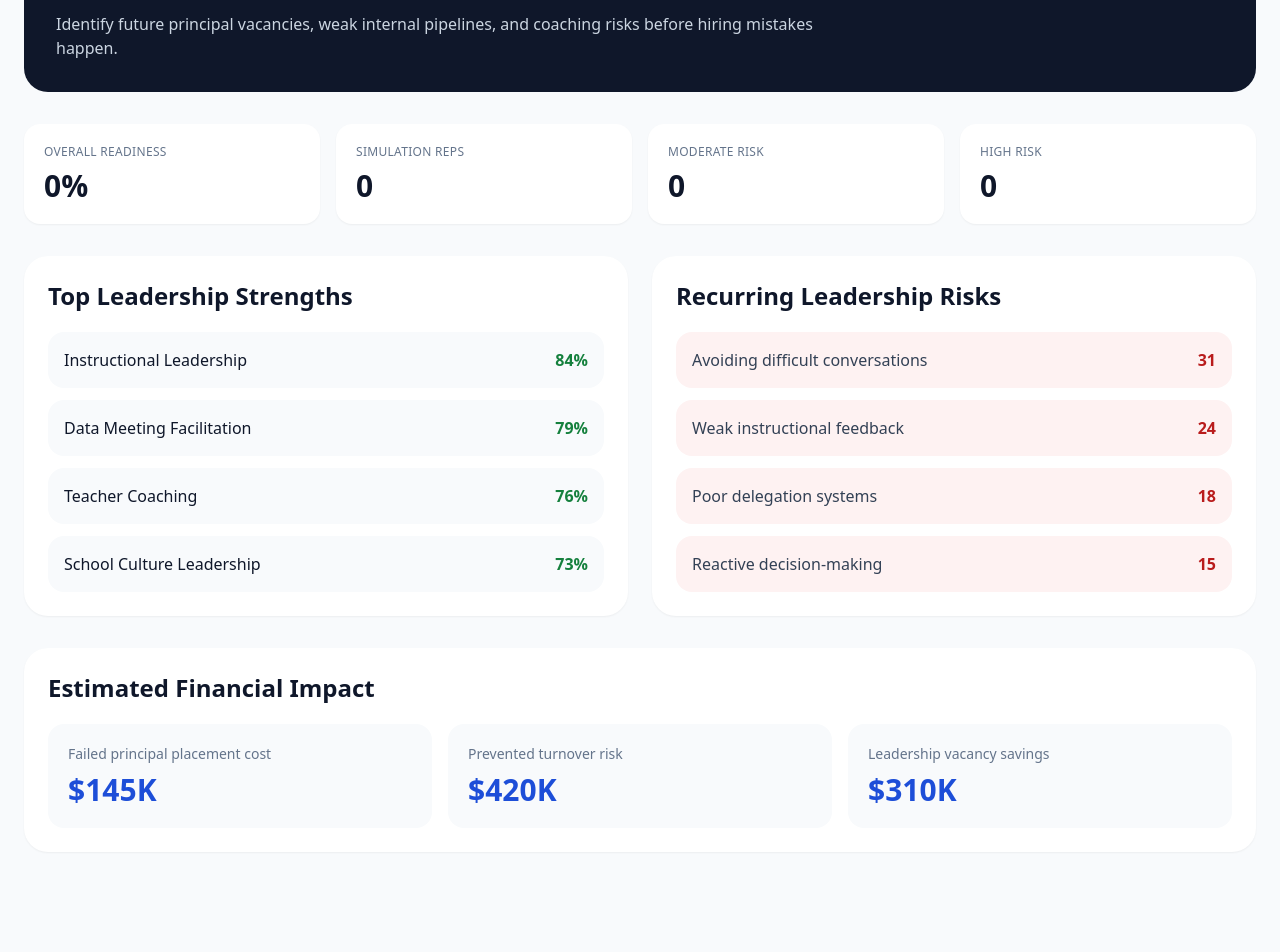
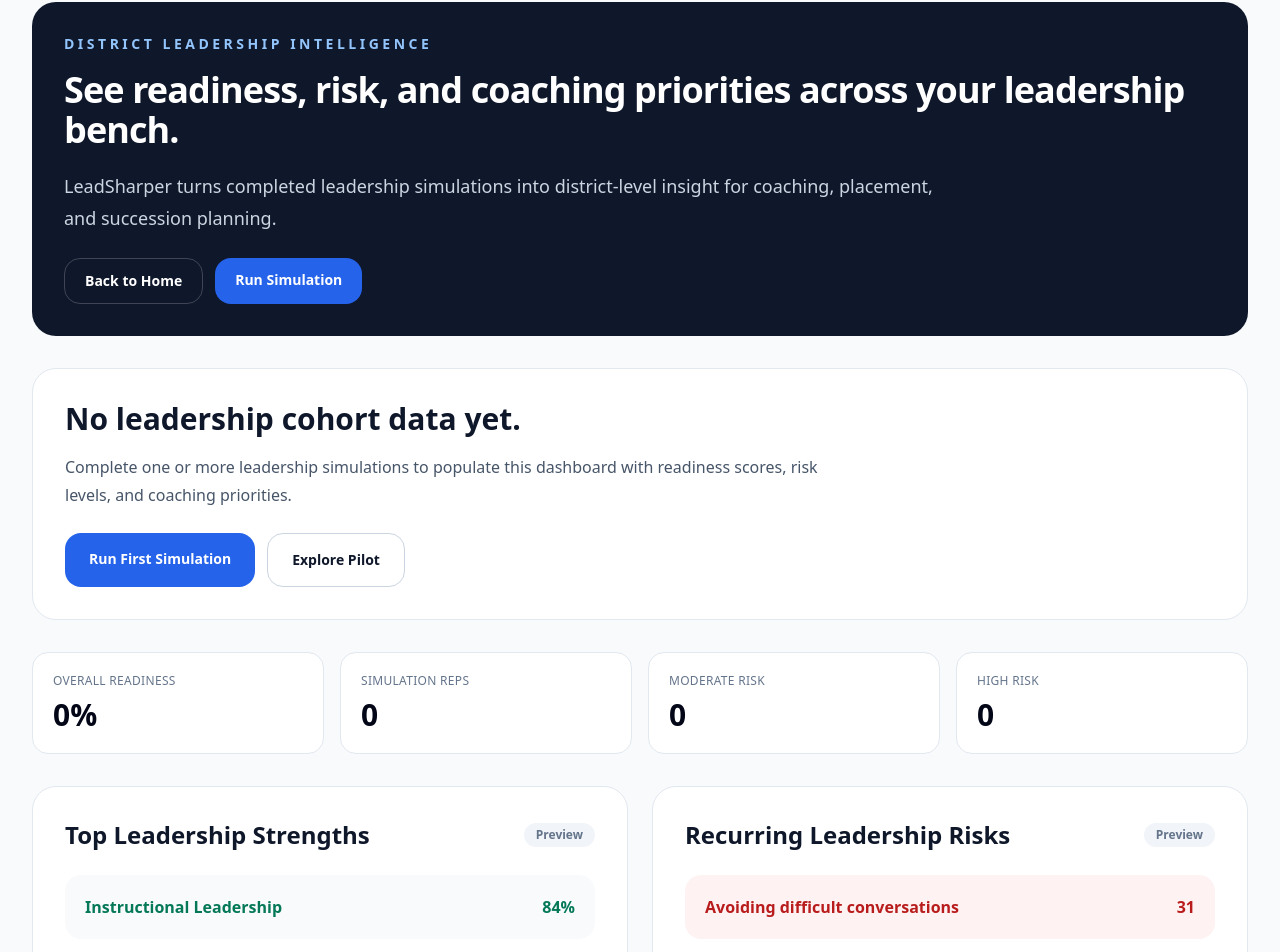
Before and after one commit to jmarc296-jpg/instructional-leadership-practice, a Next.js app: page /district in a window 1280 px wide. Shown: the part 140-1092 px from the top of the page. Before the commit the page ends 1024 px from the top, so only its background shows below. Built offline with nearby package versions, Linux system fonts and the light colour scheme.

Commit message:
Fix district intelligence onboarding flow

```diff
--- a/app/district/page.tsx
+++ b/app/district/page.tsx
@@ -1,94 +1,178 @@
 'use client'
 
-import { getPlatformIntelligence } from '@/lib/platform-intelligence'
+import { useMemo } from 'react'
+import { TopNav } from '@/components/home/top-nav'
+import { getLeadershipIntelligenceSnapshots } from '@/lib/local-store'
 
 export default function DistrictPage() {
-  const intelligence = getPlatformIntelligence()
-  const strengths = [
-    { label: "Instructional Leadership", value: "84%" },
-    { label: "Data Meeting Facilitation", value: "79%" },
-    { label: "Teacher Coaching", value: "76%" },
-    { label: "School Culture Leadership", value: "73%" }
-  ]
+  const snapshots = getLeadershipIntelligenceSnapshots()
 
-  const risks = [
-    { label: "Avoiding difficult conversations", count: 31 },
-    { label: "Weak instructional feedback", count: 24 },
-    { label: "Poor delegation systems", count: 18 },
-    { label: "Reactive decision-making", count: 15 }
-  ]
+  const summary = useMemo(() => {
+    const total = snapshots.length
+
+    const readinessScores = snapshots
+      .map((item: any) => item?.score?.readiness)
+      .filter((score: any) => typeof score === 'number')
+
+    const averageReadiness =
+      readinessScores.length > 0
+        ? Math.round(readinessScores.reduce((sum: number, score: number) => sum + score, 0) / readinessScores.length)
+        : 0
+
+    const riskCounts = snapshots.reduce(
+      (acc: Record<string, number>, item: any) => {
+        const risk = item?.profile?.riskLevel ?? 'unknown'
+        acc[risk] = (acc[risk] ?? 0) + 1
+        return acc
+      },
+      {}
+    )
+
+    return {
+      total,
+      averageReadiness,
+      moderateRisk: riskCounts.moderate ?? 0,
+      highRisk: riskCounts.high ?? 0
+    }
+  }, [snapshots])
+
+  const hasData = summary.total > 0
 
   return (
-    <main className="min-h-screen bg-slate-50 px-6 py-8">
+    <main className="min-h-screen bg-slate-50 px-5 py-8 sm:px-6 lg:px-8">
       <div className="mx-auto max-w-7xl space-y-8">
+        <TopNav />
+
         <section className="rounded-3xl bg-slate-900 p-8 text-white">
-          <div className="text-sm uppercase tracking-[0.2em] text-blue-200">
-            District Command Center
-          </div>
+          <p className="text-sm font-semibold uppercase tracking-[0.25em] text-blue-300">
+            District Leadership Intelligence
+          </p>
 
-          <h1 className="mt-3 text-4xl font-semibold tracking-tight">
-            District Leadership Risk Dashboard
+          <h1 className="mt-4 text-4xl font-semibold tracking-tight">
+            See readiness, risk, and coaching priorities across your leadership bench.
           </h1>
 
-          <p className="mt-4 max-w-3xl text-slate-300">
-            Identify future principal vacancies, weak internal pipelines, and coaching risks before hiring mistakes happen.
+          <p className="mt-5 max-w-4xl text-lg leading-8 text-slate-300">
+            LeadSharper turns completed leadership simulations into district-level insight for coaching, placement, and succession planning.
           </p>
+
+          <div className="mt-6 flex flex-wrap gap-3">
+            <a
+              href="/"
+              className="rounded-2xl border border-white/20 px-5 py-3 text-sm font-semibold text-white"
+            >
+              Back to Home
+            </a>
+
+            <a
+              href="/instant-demo"
+              className="rounded-2xl bg-blue-600 px-5 py-3 text-sm font-semibold text-white"
+            >
+              Run Simulation
+            </a>
+          </div>
         </section>
 
+        {!hasData && (
+          <section className="rounded-3xl bg-white p-8 border border-slate-200">
+            <h2 className="text-3xl font-semibold text-slate-900">
+              No leadership cohort data yet.
+            </h2>
+
+            <p className="mt-4 max-w-3xl leading-7 text-slate-600">
+              Complete one or more leadership simulations to populate this dashboard with readiness scores, risk levels, and coaching priorities.
+            </p>
+
+            <div className="mt-6 flex flex-wrap gap-3">
+              <a
+                href="/instant-demo"
+                className="rounded-2xl bg-blue-600 px-6 py-4 text-sm font-semibold text-white"
+              >
+                Run First Simulation
+              </a>
+
+              <a
+                href="/pilot"
+                className="rounded-2xl border border-slate-300 px-6 py-4 text-sm font-semibold text-slate-900"
+              >
+                Explore Pilot
+              </a>
+            </div>
+          </section>
+        )}
+
         <section className="grid gap-4 md:grid-cols-4">
-          <MetricCard label="Overall Readiness" value={`${intelligence.overallReadiness || 0}%`} />
-          <MetricCard label="Simulation Reps" value={`${intelligence.totalReps}`} />
-          <MetricCard label="Moderate Risk" value={`${intelligence.moderateRisk}`} />
-          <MetricCard label="High Risk" value={`${intelligence.highRisk}`} />
+          <Metric label="Overall Readiness" value={`${summary.averageReadiness}%`} />
+          <Metric label="Simulation Reps" value={`${summary.total}`} />
+          <Metric label="Moderate Risk" value={`${summary.moderateRisk}`} />
+          <Metric label="High Risk" value={`${summary.highRisk}`} />
         </section>
 
         <section className="grid gap-6 lg:grid-cols-2">
-          <div className="rounded-3xl bg-white p-6 shadow-sm">
-            <h2 className="text-2xl font-semibold">
+          <div className="rounded-3xl bg-white p-8 border border-slate-200">
+            <div className="flex items-center justify-between gap-4">
+              <h2 className="text-2xl font-semibold text-slate-900">
                 Top Leadership Strengths
               </h2>
 
-            <div className="mt-5 space-y-3">
-              {strengths.map((item) => (
-                <div
-                  key={item.label}
-                  className="flex justify-between rounded-2xl bg-slate-50 p-4"
-                >
-                  <span className="font-medium">{item.label}</span>
-                  <span className="font-semibold text-green-700">{item.value}</span>
+              {!hasData && (
+                <span className="rounded-full bg-slate-100 px-3 py-1 text-xs font-semibold text-slate-500">
+                  Preview
+                </span>
+              )}
             </div>
-              ))}
+
+            <div className="mt-6 space-y-4">
+              <Signal label="Instructional Leadership" value={hasData ? 'Active signal' : '84%'} tone="strength" />
+              <Signal label="Data Meeting Facilitation" value={hasData ? 'Active signal' : '79%'} tone="strength" />
+              <Signal label="Teacher Coaching" value={hasData ? 'Active signal' : '76%'} tone="strength" />
+              <Signal label="School Culture Leadership" value={hasData ? 'Active signal' : '73%'} tone="strength" />
             </div>
           </div>
 
-          <div className="rounded-3xl bg-white p-6 shadow-sm">
-            <h2 className="text-2xl font-semibold">
+          <div className="rounded-3xl bg-white p-8 border border-slate-200">
+            <div className="flex items-center justify-between gap-4">
+              <h2 className="text-2xl font-semibold text-slate-900">
                 Recurring Leadership Risks
               </h2>
 
-            <div className="mt-5 space-y-3">
-              {risks.map((item) => (
-                <div
-                  key={item.label}
-                  className="flex justify-between rounded-2xl bg-red-50 p-4"
-                >
-                  <span className="font-medium text-slate-700">{item.label}</span>
-                  <span className="font-semibold text-red-700">{item.count}</span>
+              {!hasData && (
+                <span className="rounded-full bg-slate-100 px-3 py-1 text-xs font-semibold text-slate-500">
+                  Preview
+                </span>
+              )}
             </div>
-              ))}
+
+            <div className="mt-6 space-y-4">
+              <Signal label="Avoiding difficult conversations" value={hasData ? 'Monitor' : '31'} tone="risk" />
+              <Signal label="Weak instructional feedback" value={hasData ? 'Monitor' : '24'} tone="risk" />
+              <Signal label="Poor delegation systems" value={hasData ? 'Monitor' : '18'} tone="risk" />
+              <Signal label="Reactive decision-making" value={hasData ? 'Monitor' : '15'} tone="risk" />
             </div>
           </div>
         </section>
 
-        <section className="rounded-3xl bg-white p-6 shadow-sm">
-          <h2 className="text-2xl font-semibold">
+        <section className="rounded-3xl bg-white p-8 border border-slate-200">
+          <div className="flex items-center justify-between gap-4">
+            <h2 className="text-2xl font-semibold text-slate-900">
               Estimated Financial Impact
             </h2>
 
-          <div className="mt-5 grid gap-4 md:grid-cols-3">
-            <ImpactCard label="Failed principal placement cost" value="$145K" />
-            <ImpactCard label="Prevented turnover risk" value="$420K" />
-            <ImpactCard label="Leadership vacancy savings" value="$310K" />
+            {!hasData && (
+              <span className="rounded-full bg-slate-100 px-3 py-1 text-xs font-semibold text-slate-500">
+                Preview
+              </span>
+            )}
+          </div>
+
+          <p className="mt-3 max-w-3xl leading-7 text-slate-600">
+            District leaders can use readiness data to reduce failed placements, prevent turnover risk, and make stronger succession decisions.
+          </p>
+
+          <div className="mt-6 grid gap-4 md:grid-cols-3">
+            <Impact label="Failed principal placement cost" value="$145K" />
+            <Impact label="Prevented turnover risk" value="$420K" />
+            <Impact label="Leadership vacancy savings" value="$310K" />
           </div>
         </section>
       </div>
@@ -96,33 +180,42 @@ export default function DistrictPage() {
   )
 }
 
-function MetricCard({
-  label,
-  value
-}: {
-  label: string
-  value: string
-}) {
+function Metric({ label, value }: { label: string; value: string }) {
   return (
-    <div className="rounded-2xl bg-white p-5 shadow-sm">
+    <div className="rounded-2xl bg-white p-5 border border-slate-200">
       <div className="text-xs uppercase tracking-wide text-slate-500">
         {label}
       </div>
-
-      <div className="mt-2 text-3xl font-semibold text-slate-900">
+      <div className="mt-2 text-3xl font-semibold text-slate-950">
         {value}
       </div>
     </div>
   )
 }
 
-function ImpactCard({
+function Signal({
   label,
-  value
+  value,
+  tone
 }: {
   label: string
   value: string
+  tone: 'strength' | 'risk'
 }) {
+  const toneClass =
+    tone === 'strength'
+      ? 'bg-slate-50 text-emerald-700'
+      : 'bg-red-50 text-red-700'
+
+  return (
+    <div className={`flex items-center justify-between rounded-2xl p-5 font-semibold ${toneClass}`}>
+      <span>{label}</span>
+      <span>{value}</span>
+    </div>
+  )
+}
+
+function Impact({ label, value }: { label: string; value: string }) {
   return (
     <div className="rounded-2xl bg-slate-50 p-5">
       <div className="text-sm text-slate-500">{label}</div>
@@ -130,31 +223,3 @@ function ImpactCard({
     </div>
   )
 }
-
-
-<section className="mt-8 rounded-3xl bg-green-50 p-8">
-  <p className="text-sm tracking-[0.3em] text-green-700 uppercase mb-4">
-    District ROI
-  </p>
-
-  <h2 className="text-3xl font-bold text-slate-900 mb-4">
-    Failed principal placements are expensive.
-  </h2>
-
-  <div className="grid md:grid-cols-3 gap-6">
-    <div className="rounded-2xl bg-white p-6">
-      <p className="text-sm text-slate-500">Avg principal replacement cost</p>
-      <p className="text-3xl font-bold">$75K+</p>
-    </div>
-
-    <div className="rounded-2xl bg-white p-6">
-      <p className="text-sm text-slate-500">Leadership vacancies reduced</p>
-      <p className="text-3xl font-bold">↓ 32%</p>
-    </div>
-
-    <div className="rounded-2xl bg-white p-6">
-      <p className="text-sm text-slate-500">Coaching efficiency</p>
-      <p className="text-3xl font-bold">↑ 41%</p>
-    </div>
-  </div>
-</section>
```
Lines whose indentation alone changed are shown as unchanged.
